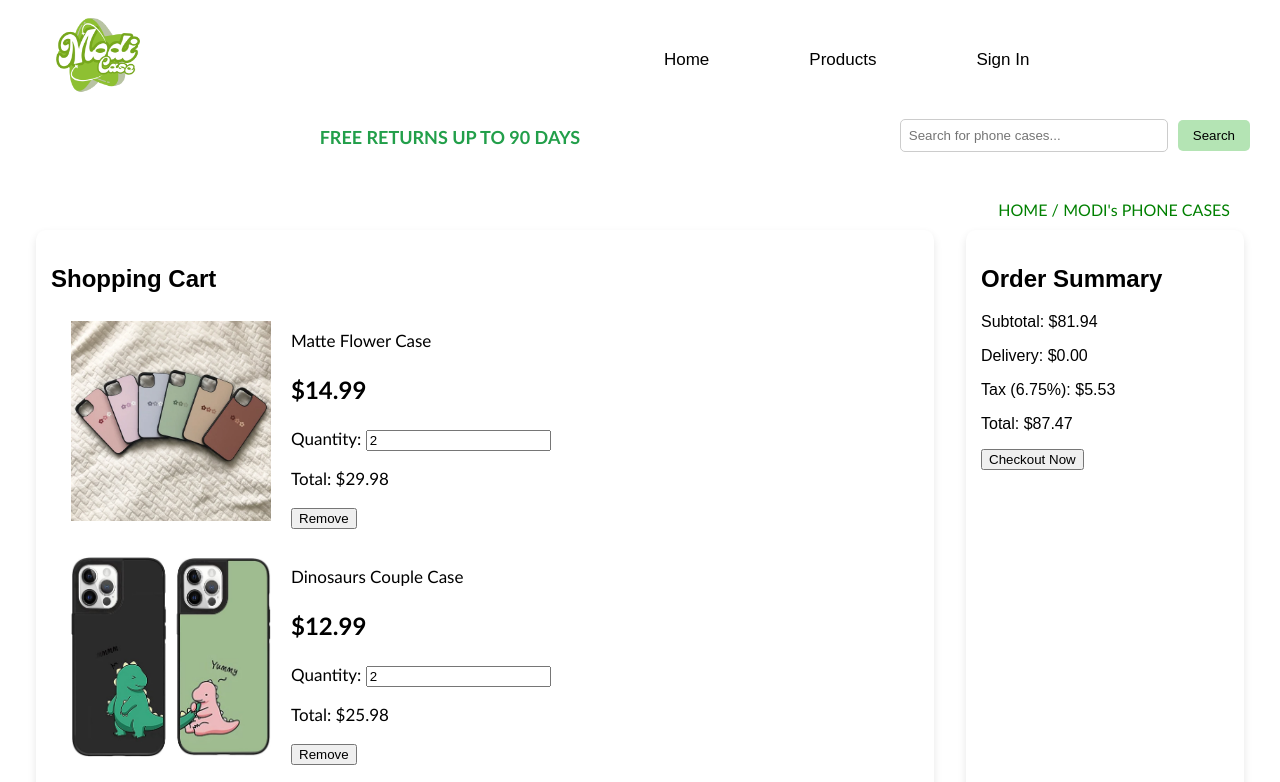
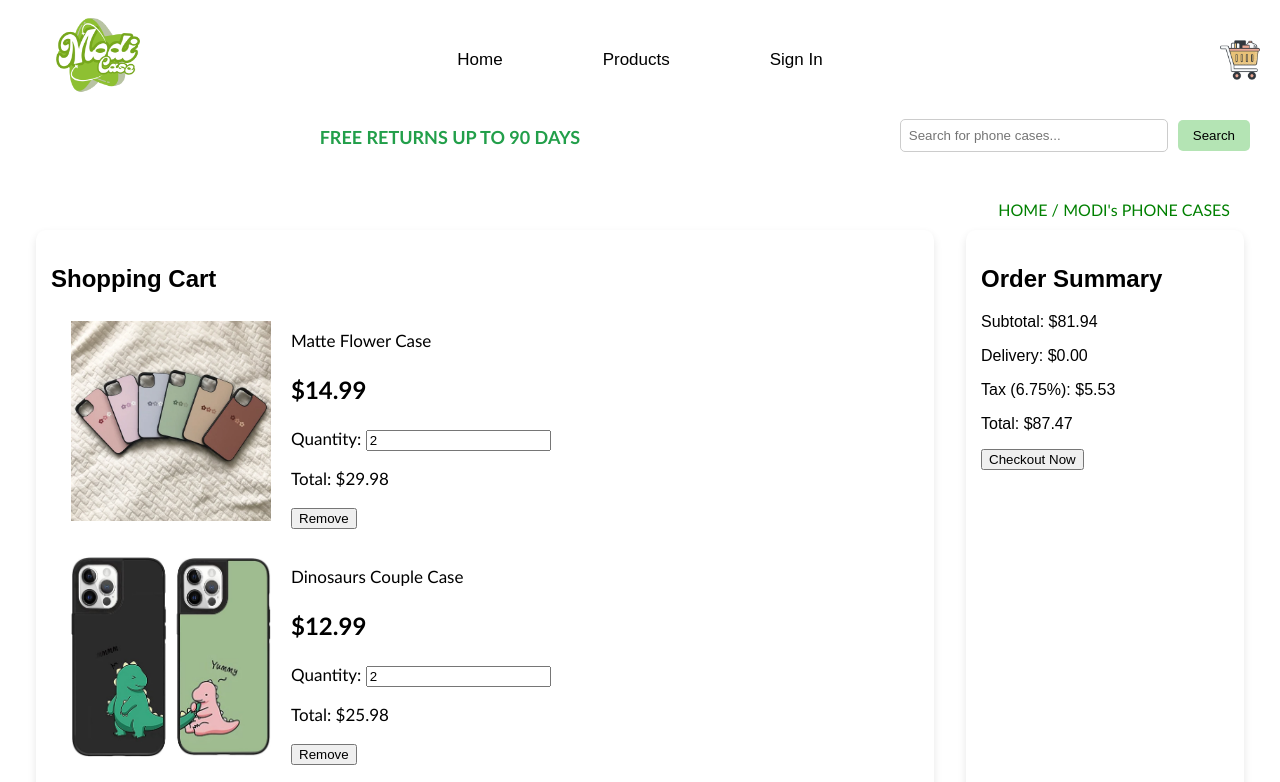
Before and after one commit to nhung-ngo/nhung-ngo, a plain HTML site: page Project/cart.html in a window 1280 px wide. Shown: the top 782 px of the page. Drawn offline with Linux system fonts and the light colour scheme.

Commit message:
fixed cart.html

```diff
--- a/Project/cart.html
+++ b/Project/cart.html
@@ -30,6 +30,12 @@
             <a href="products.html">Products</a>
             <a href="#">Sign In</a>
         </nav>
+
+            <a href="cart.html" class="cart-icon">
+                <img src="images/shopping-cart.png" alt="cart">
+            </a>
+
+
 
     </header>
 
```
